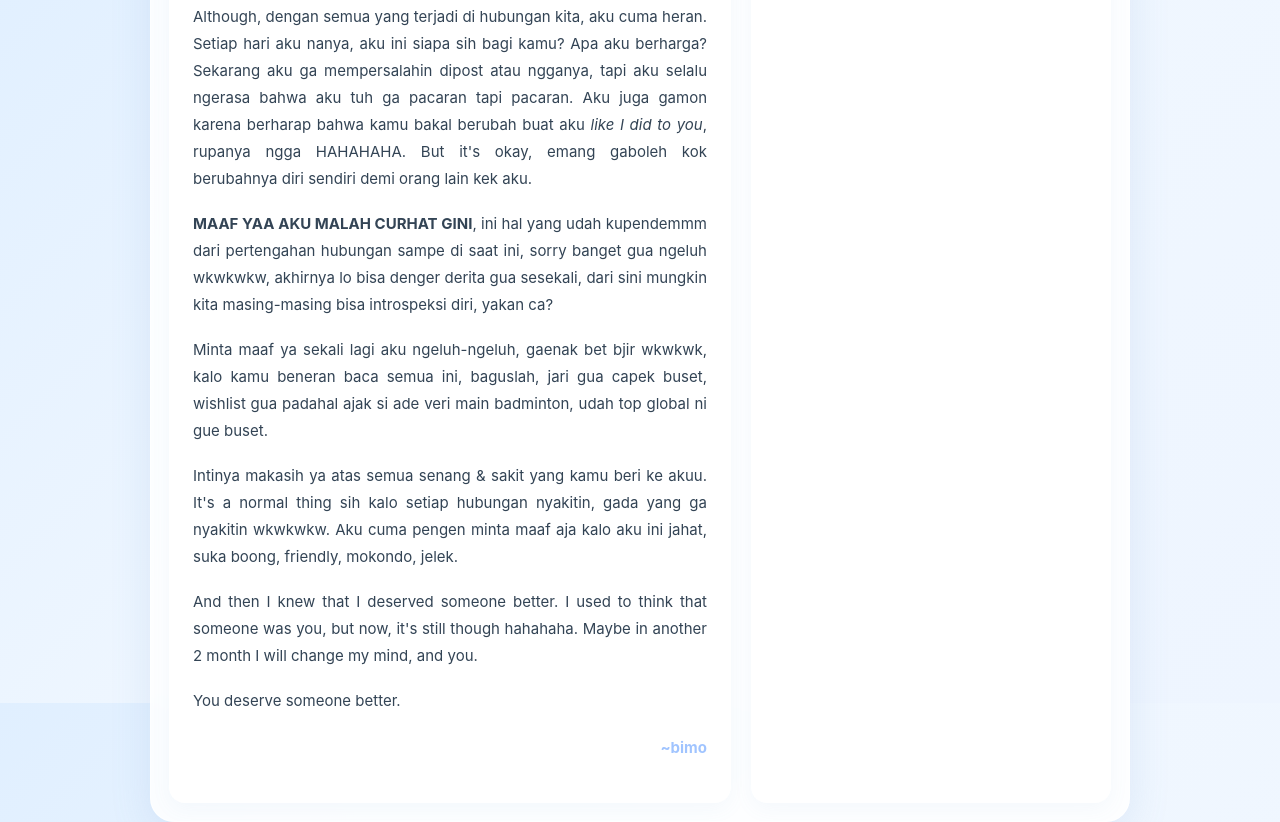
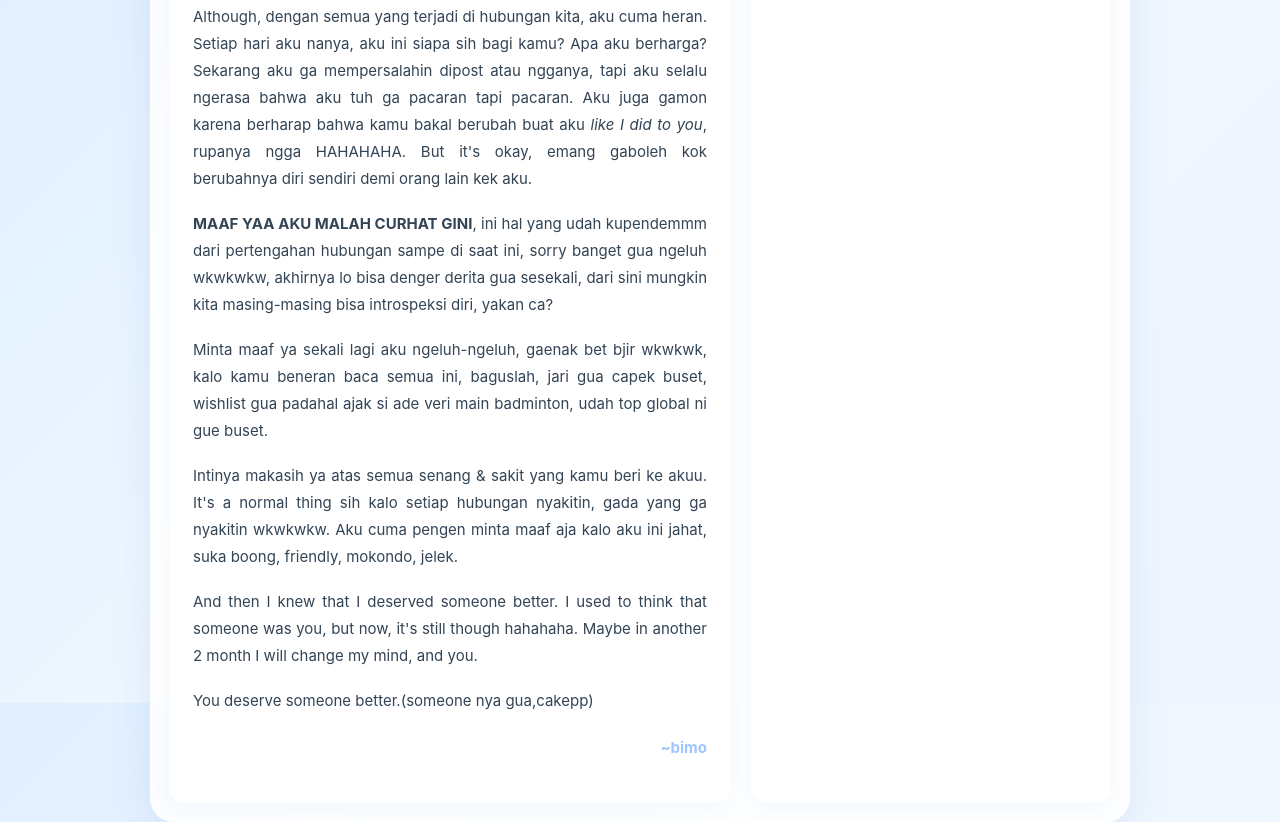
Before and after one commit to AbimoTG/AbimoTG.github.io, a plain HTML site: page index.html in a window 1280 px wide. Shown: the part 1697-2519 px from the top of the page. Drawn offline with Linux system fonts and the light colour scheme.

Commit message:
Update message in index.html

```diff
--- a/index.html
+++ b/index.html
@@ -181,7 +181,7 @@
 
         <p>And then I knew that I deserved someone better. I used to think that someone was you, but now, it's still though hahahaha. Maybe in another 2 month I will change my mind, and you.</p>
 
-        <p>You deserve someone better.</p>
+        <p>You deserve someone better.(someone nya gua,cakepp)</p>
 
         <p style="text-align: right; font-weight: bold; margin-top: 20px; color: var(--blue-deep);">~bimo</p>
       </div>
```
